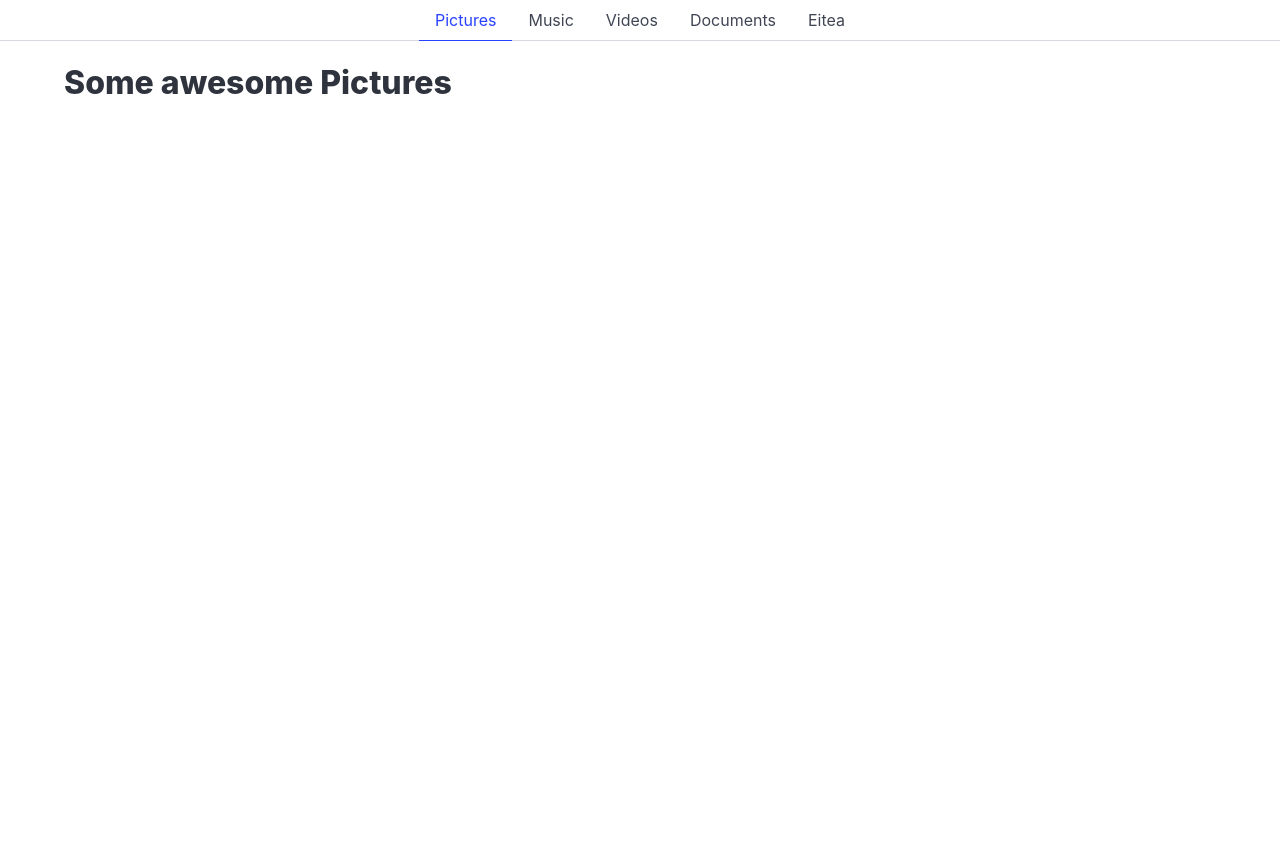
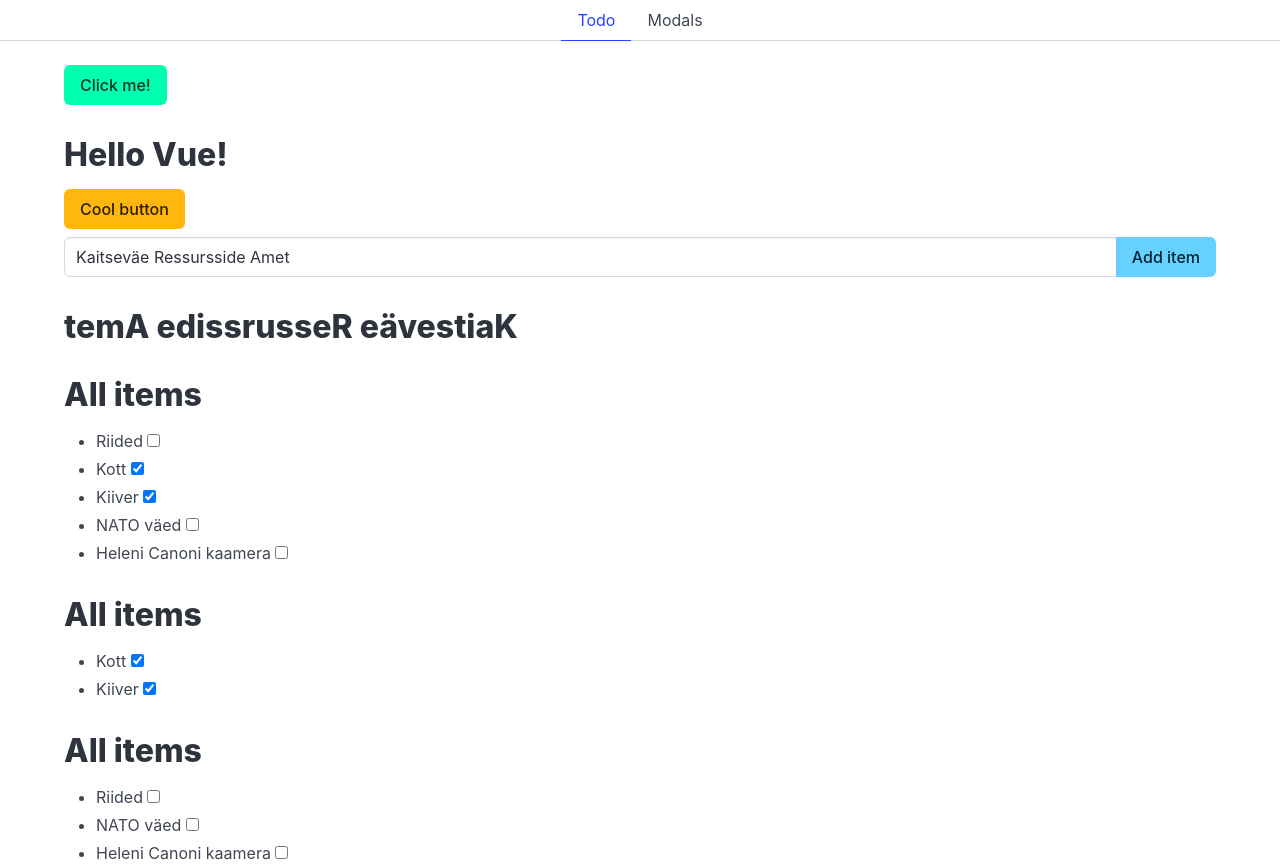
Before and after one commit to markuskaru03/learnjs, a Vue app: page / in a window 1280 px wide. Before the commit the page ends 800 px from the top, so only its background shows below. Built offline with nearby package versions, Linux system fonts and the light colour scheme.

Commit message:
Add component is example

```diff
--- a/src/App.vue
+++ b/src/App.vue
@@ -1,15 +1,15 @@
 <script setup>
 import { ref } from 'vue';
 import Tab from './components/Tab.vue';
+import ToDo from './pages/Todo.vue';
+import Modals from './pages/Modals.vue';
 
 let activeTab = ref(0);
-let titles = ref(['Pictures', 'Music', 'Videos', 'Documents', 'Eitea'])
+let titles = ref(['Todo', 'Modals'])
 let contents = ref([
-    'Some awesome Pictures',
-    'Some awesome Music',
-    'Some awesome Videos',
-    'Some awesome Documents',
-    'Some awesome Eitea',
+    ToDo,
+    Modals,
+
 ]);
 
 function setTab(index){
@@ -20,7 +20,5 @@
 
 <template>
     <Tab :active="activeTab" :titles="titles" @change="setTab"></Tab>
-    <div class ="container content">
-    <h1>{{ contents[activeTab] }}</h1>
-    </div>
+    <component :is="contents[activeTab]"></component>
 </template>
--- a/src/pages/Todo.vue
+++ b/src/pages/Todo.vue
@@ -1,6 +1,6 @@
 <script setup>
 import { computed, ref } from 'vue';
-import ItemList from './components/Todo.vue';
+import ItemList from '../components/ItemList.vue';
 
 let message = ref('Hello Vue!');
 let isDanger = ref(false);
```
